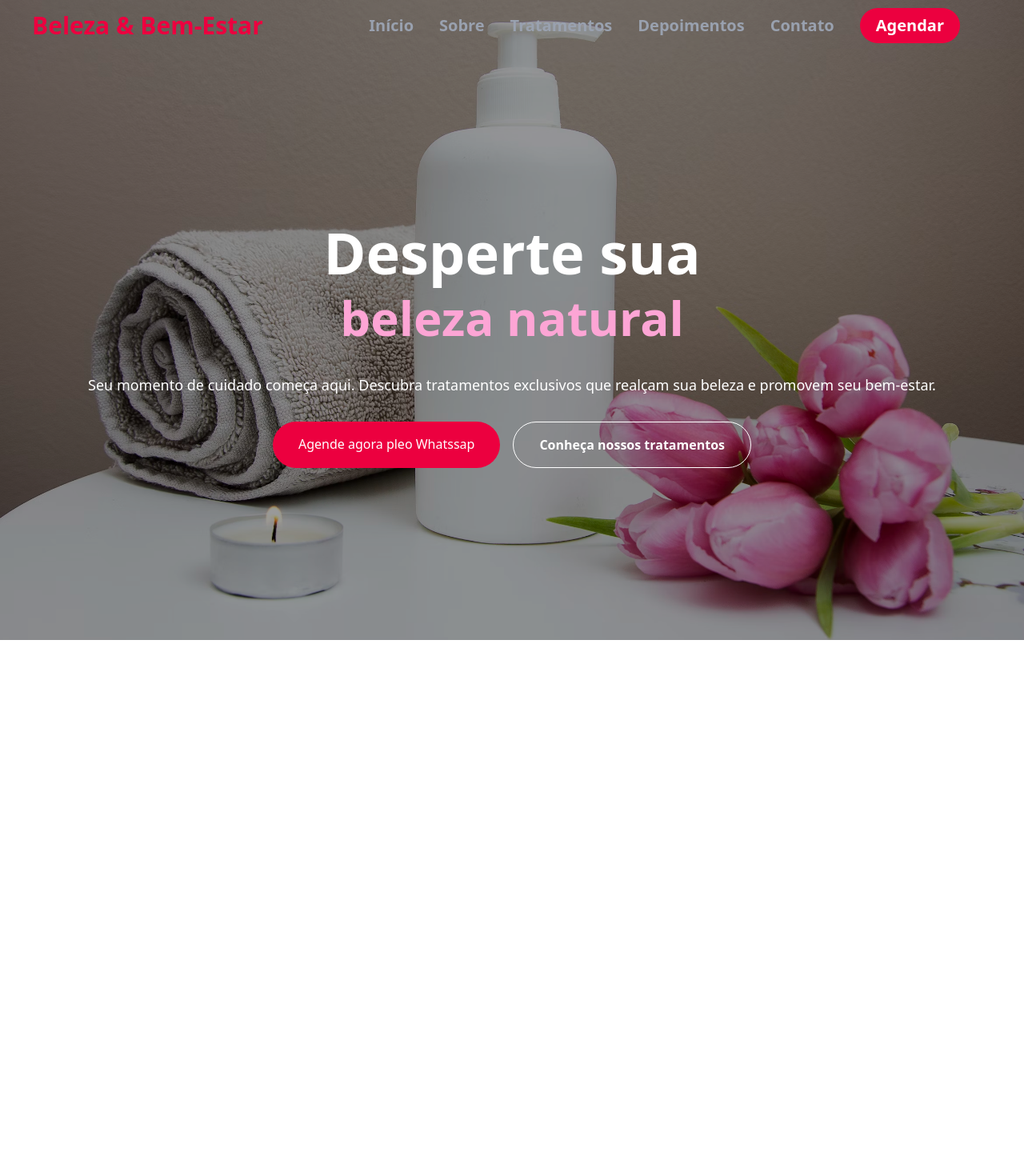
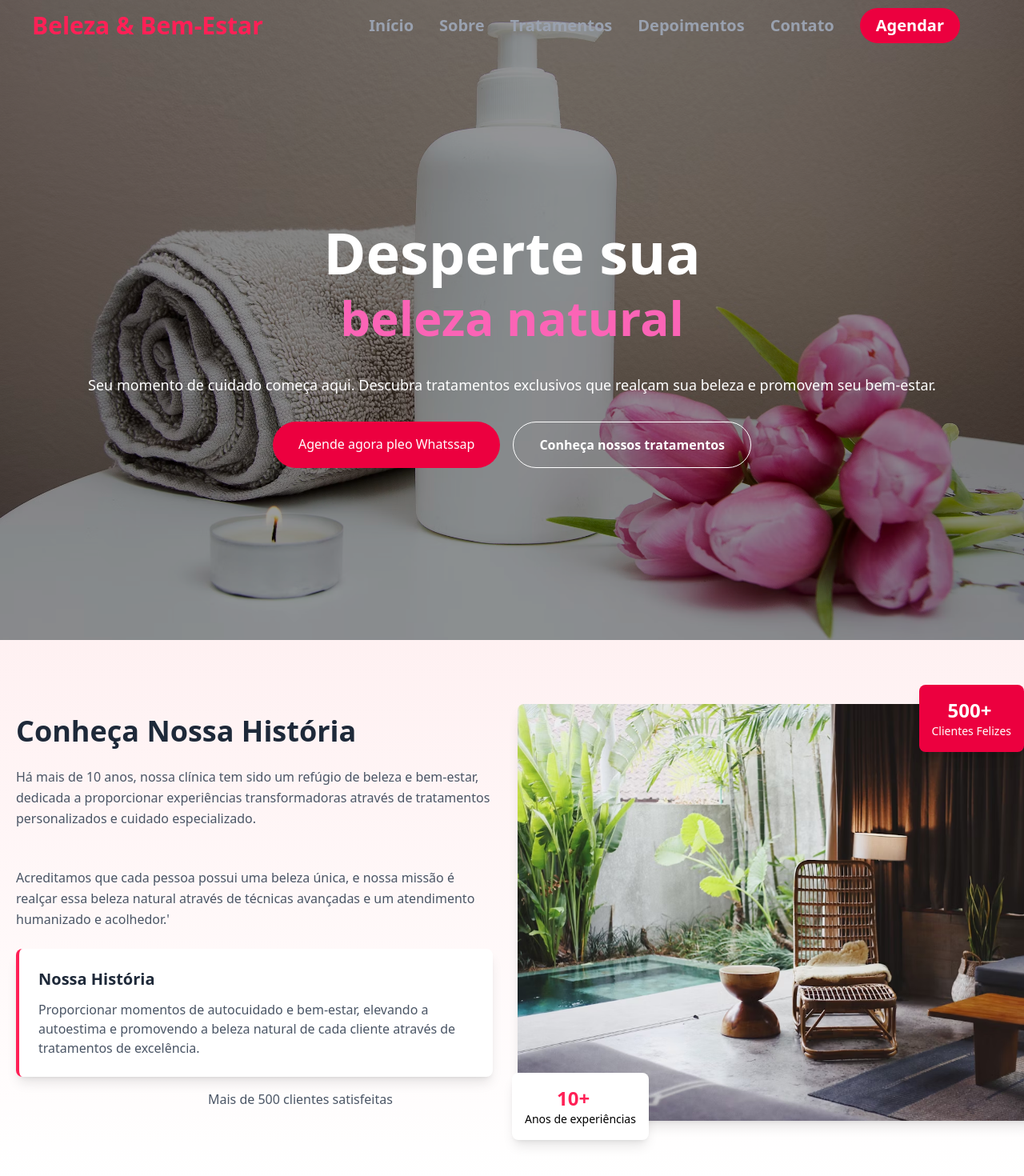
Before and after one commit to Soareslili/Beleza-Bem-Estar, a React (Vite) app: page / in a window 1280 px wide. Shown: the top 1470 px of the page at 80% size. Before the commit the page ends 800 px from the top, so only its background shows below. Built offline with nearby package versions, Linux system fonts and the light colour scheme.

Commit message:
Criando About com descrição da empresa, imagens, cores minimalista

```diff
--- a/src/App.jsx
+++ b/src/App.jsx
@@ -1,3 +1,4 @@
+import { About } from "./components/About"
 import { Hero } from "./components/hero"
 
 
@@ -7,7 +8,7 @@ function App() {
   return (
     <>
      <Hero/>
-
+    <About/>
     </>
   )
 }
--- /dev/null
+++ b/src/components/About.jsx
@@ -0,0 +1,37 @@
+import BemEstar from '../assets/spa.avif'
+
+
+export function About() {
+    return (
+        <section className='py-20 to-white from-rose-50 bg-gradient-to-b'>
+            <div className='grid md:grid-cols-2 gap-12 items-center'>
+                <div className='flex flex-col ml-5'>
+                    <h2 className='text-3xl md:text-4xl font-playfair font-bold text-gray-800 mb-6'>Conheça Nossa História</h2>
+                    <p className='text-gray-600 mb-6 leading-relaxed'>Há mais de 10 anos, nossa clínica tem sido um refúgio de beleza e bem-estar, dedicada a proporcionar experiências transformadoras através de tratamentos personalizados e cuidado especializado.</p>
+                    <br />
+                    <p className='text-gray-600 mb-6 leading-relaxed'>Acreditamos que cada pessoa possui uma beleza única, e nossa missão é realçar essa beleza natural através de técnicas avançadas e um atendimento humanizado e acolhedor.'</p>
+                    <div className='bg-white p-6 rounded-lg shadow-lg border-l-4 border-rose-500'>
+                        <h3 className='font-playfair font-bold text-xl text-gray-800 mb-3'>Nossa História</h3>
+                        <p className='text-gray-600'>Proporcionar momentos de autocuidado e bem-estar, elevando a autoestima e promovendo a beleza natural de cada cliente através de tratamentos de excelência.</p>
+                    </div>
+                    <p className='text-gray-600 mt-4 ml-60'>Mais de 500 clientes satisfeitas</p>
+                </div>
+                <div className="relative flex justify-center">
+                    <div className='absolute -top-6 -right-0 bg-rose-600 text-white p-4 rounded-lg shadow-lg'>
+                        <p className='text-2xl font-bold ml-5'>500+ </p>
+                        <p className='text-sm'>Clientes Felizes</p>
+                    </div>
+                    <img
+                        className=' max-w-[650px] rounded-lg shadow-lg'
+                        src={BemEstar}
+                        alt='sala-para-spa'
+                    />
+                    <div className='absolute -bottom-6 -left-6 bg-white p-4 rounded-lg shadow-lg'>
+                        <p className=' text-rose-500 text-2xl font-bold ml-10'>10+</p>
+                        <p className='text-sm'>Anos de experiências</p>
+                    </div>
+                </div>
+            </div>
+        </section>
+    )
+}
--- a/src/components/Hero.jsx
+++ b/src/components/Hero.jsx
@@ -15,7 +15,7 @@ export function Hero() {
                 style={{ backgroundColor: 'rgba(0,0,0,0.40)' }}
             ></div>
             <header className="relative z-10 flex h-16 w-full items-center justify-between">
-                <a className="text-rose-600 font-bold text-3xl font-playfair ml-10" href="#">Beleza & Bem-Estar</a>
+                <a className="text-rose-500 font-bold text-3xl font-playfair ml-10" href="#">Beleza & Bem-Estar</a>
         <button
                         className="md:hidden text-4xl text-rose-600"
                         aria-label="Abrir menu"
@@ -37,7 +37,7 @@ export function Hero() {
             <main className="relative z-10 flex flex-col items-center justify-center text-white text-center h-[calc(100vh-4rem)] px-4">
                 <div>
                     <h1 className="text-4xl md:text-7xl font-bold mb-4">Desperte sua</h1>
-                    <h2 className="text-3xl text-pink-300 md:text-6xl font-semibold">beleza natural</h2>
+                    <h2 className="text-3xl text-pink-400 md:text-6xl font-semibold">beleza natural</h2>
                     <p className='text-lg mt-10'>Seu momento de cuidado começa aqui. Descubra tratamentos exclusivos que realçam sua beleza e promovem seu bem-estar.</p>
                 </div>
                 <div className="flex mt-8 gap-4">
```
Also changed, not shown: src/assets/spa.avif (added), 1 other file (tests, documents, lock files or other folders).
